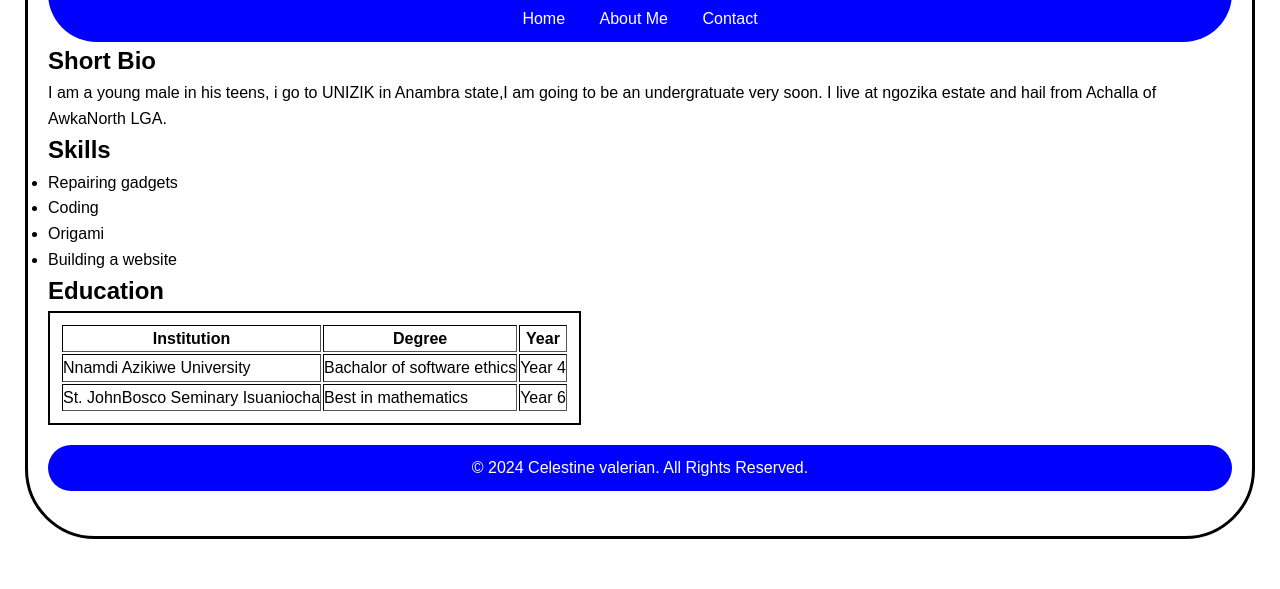
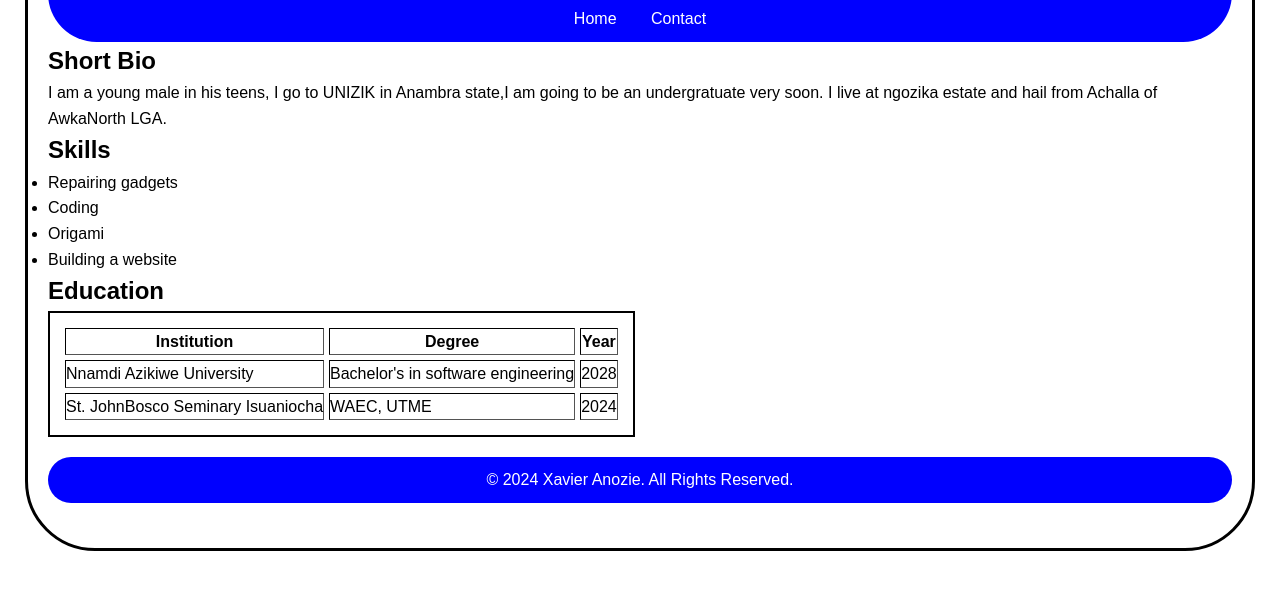
Before and after one commit to Xavier-mac/macl, a plain HTML site: page about.html in a window 1280 px wide. Shown: the part 103-692 px from the top of the page. Drawn offline with Linux system fonts and the light colour scheme.

Commit message:
Add files via upload

```diff
--- a/about.html
+++ b/about.html
@@ -9,7 +9,7 @@
     <h1>About Me</h1>
     <nav>
       <a href="index.html">Home</a>
-      <a href="about.html">About Me</a>
+
       <a href="contact.html">Contact</a>
     </nav>
   </header>
@@ -17,7 +17,7 @@
   <main>
     <section>
       <h2>Short Bio</h2>
-      <p> I am a young male in his teens, i go to  UNIZIK in Anambra state,I am going to be an undergratuate very soon. I live at ngozika estate and hail from Achalla of AwkaNorth LGA.</p>
+      <p> I am a young male in his teens, I go to  UNIZIK in Anambra state,I am going to be an undergratuate very soon. I live at ngozika estate and hail from Achalla of AwkaNorth LGA.</p>
 
       <h2>Skills</h2>
       <ul>
@@ -28,7 +28,7 @@
       </ul>
 
       <h2>Education</h2>
-      <table  border="2">
+      <table border="2px" cellspacing="5px">
         <tr>
           <th>Institution</th>
           <th>Degree</th>
@@ -36,20 +36,20 @@
         </tr>
         <tr>
           <td>Nnamdi Azikiwe University</td>
-          <td>Bachalor of software ethics</td>
-          <td>Year 4</td>
+          <td>Bachelor's in software engineering</td>
+          <td>2028</td>
         </tr>
         <tr>
           <td>St. JohnBosco Seminary Isuaniocha</td>
-          <td>Best in mathematics</td>
-          <td>Year 6</td>
+          <td>WAEC, UTME</td>
+          <td>2024</td>
         </tr>
       </table>
     </section>
   </main>
 
   <footer>
-    <p>&copy; 2024 Celestine valerian. All Rights Reserved.</p>
+    <p>&copy; 2024 Xavier Anozie. All Rights Reserved.</p>
   </footer>
 </body>
 </html>
--- a/style.css
+++ b/style.css
@@ -75,7 +75,5 @@
     border: 2px;
     border-style: solid;
     border-color: black;
-    table-layout:auto;
     padding: 10px;
-
   }
```
Also changed, not shown: contact.html (+3 -4 lines), index.html (+3 -3 lines), images/hjxvs.jpg (added), images/teen.jpg.
